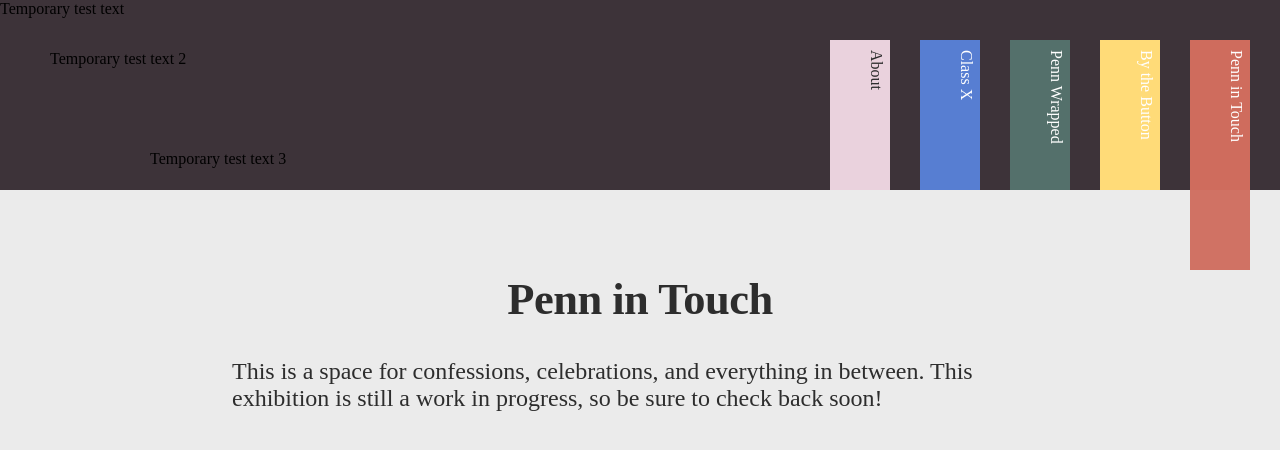
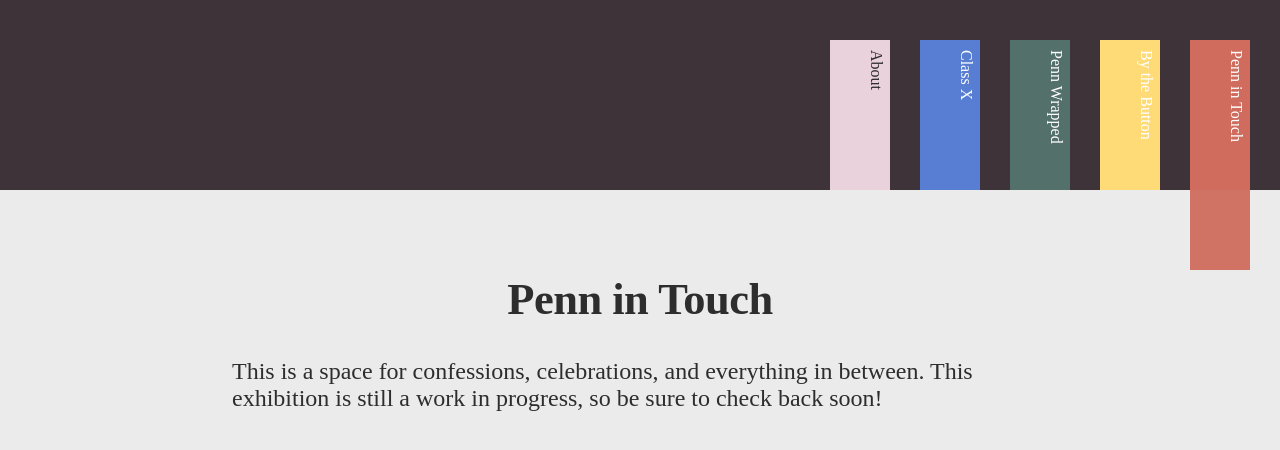
Before and after one commit to PennSpark/sp22-red-penn-playbook, a React (Create React App) app: page /about/penn-in-touch in a window 1280 px wide. Shown: the top 450 px of the page. Built offline with nearby package versions, Linux system fonts and the light colour scheme; a small style sheet from the web is missing; a web font is replaced by a local one.

Commit message:
Revert "testing"
This reverts commit bb2a49d2709ff6bcbf4d23991fe4a0a5bbe61db8.

```diff
--- a/src/App.js
+++ b/src/App.js
@@ -16,7 +16,6 @@ import ClassXAbout from './components/ClassXAbout';
 import PennWrappedAbout from './components/PennWrappedAbout';
 import HomeAbout from './components/HomeAbout';
 import MainLayout from './components/MainLayout';
-import PennInTouchTEST from './components/PennInTouchTEST';
 
 export function App() {
   return (
@@ -29,7 +28,6 @@ export function App() {
             <Route index element={<Navigate replace to='home' />} />
             <Route path='home' element={<Home />} />
             <Route path='penn-in-touch' element={<Canvas />} />
-            <Route path='penn-in-touch-test' element={<PennInTouchTEST />} />
           </Route>
           <Route path='/under-the-button'>
             <Route path=":qId" element={<UnderButton />} />
--- a/src/components/PennInTouchAbout.js
+++ b/src/components/PennInTouchAbout.js
@@ -1,8 +1,6 @@
 import React, { useContext, useState } from 'react';
 import { Link } from 'react-router-dom';
 import './PennInTouchAbout.css';
-import PennInTouchTEST from './PennInTouchTEST';
-
 
 const PenninTouchAbout = () => {
     return (
@@ -12,10 +10,7 @@ const PenninTouchAbout = () => {
                 <h1 className="about-h1">Penn in Touch</h1>
                 <p className="about-p">This is a space for confessions, celebrations, and everything in between.
                     This exhibition is still a work in progress, so be sure to check back soon!</p>
-                <PennInTouchTEST></PennInTouchTEST>
-
             </div>
-
         </div>
     );
 }
--- a/src/components/PennInTouchTEST.js
+++ /dev/null
@@ -1,45 +0,0 @@
-import React, { useRef, useEffect } from 'react';
-
-
-
-function PennInTouchTEST() {
-
-    const DUMMY_DATA = [
-        {
-            id: 1,
-            text: 'Temporary test text',
-            xpos: 0,
-            ypos: 0,
-            isEditing: false
-        },
-        {
-            id: 2,
-            text: 'Temporary test text 2',
-            xpos: 50,
-            ypos: 50,
-            isEditing: true
-        },
-        {
-            id: 3,
-            text: 'Temporary test text 3',
-            xpos: 150,
-            ypos: 150,
-            isEditing: true
-        }
-    ]
-
-    return (
-        <div>
-            {DUMMY_DATA.map(function(text){
-                return (
-                    <div style={{color: "black", position: 'absolute', left: text.xpos, top: text.ypos}}>
-                        {text.text}
-                    </div>
-                )
-            })}
-        </div>
-    );
-
-}
-
-export default PennInTouchTEST;
```
